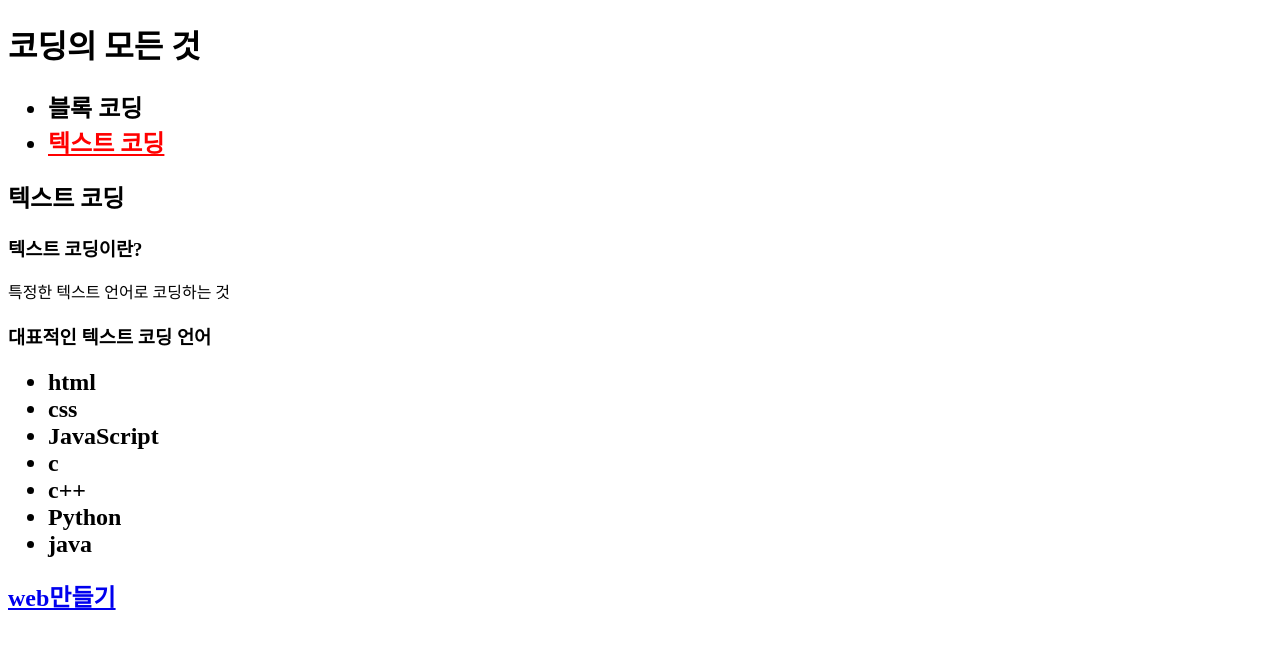
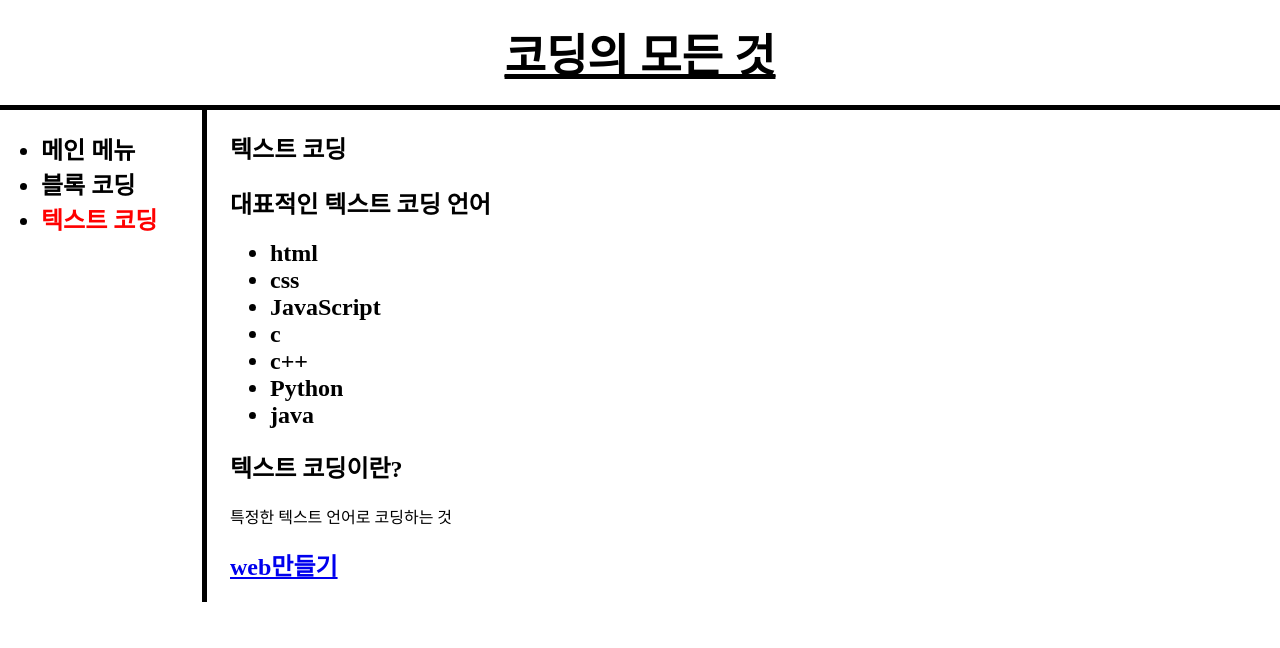
Before and after one commit to cube8368/--1ver, a plain HTML site: page 텍스트 코딩.html in a window 1280 px wide. Drawn offline with Linux system fonts and the light colour scheme.

Commit message:
css 업데이트

```diff
--- /dev/null
+++ b/style.css
@@ -0,0 +1,34 @@
+.제목 {
+    text-align: center;
+    border-bottom: 5px solid black;
+    padding: 20px;
+    display: block;
+    color: black;
+    text-decoration: underline;
+    font-size: 30px;
+    margin: 0px;
+}
+.h1 {
+    margin: 0px;
+}
+.메뉴 {
+    border-right: 5px solid black;
+    padding: 1px;
+    width: 200px;
+}
+#grid {
+    display: grid;
+    grid-template-columns: 230px 1fr;
+}
+@media(max-width:800px) {
+#grid {
+display: block;
+}
+.메뉴 {
+    border-right:none;
+}
+.제목 {
+    text-align: center;
+    border-bottom:none;
+}
+}
--- a/텍스트 코딩.html
+++ b/텍스트 코딩.html
@@ -3,42 +3,41 @@
     <head>
         <title>코딩의 모든 것-텍스트 코딩</title>
         <meta charset="utf-8">
+        <link rel="stylesheet" href="style.css">
     </head>
-    <body>
+    <body style="margin: 0px;">
             <div>
-            <div>
-                <h1>
-                    <a href="index.html" style="color: black;text-decoration: none;">
+                <h1 class="h1">
+                    <div class="제목">
+                        <a href="index.html" style="color: black;
+                        text-decoration:underline;
+                        font-size: 45px;">
                                 코딩의 모든 것
                         </a>
+                    </div>
                 </h1>
             </div>
-            <div>
+        <div id="grid">
+            <div class="메뉴">
                 <ul>
                     <h2>
+                        <li><a href="index.html" title="메인 메뉴" style="color: black;text-decoration: none;">메인 메뉴</a></li>
                         <li><a href="블록 코딩.html" title="블록 코딩" style="color: black;text-decoration: none;">블록 코딩</a></li>
-                        <li><a href="텍스트 코딩.html" title="텍스트 코딩" style="color: red;text-decoration: underline;"><strong>텍스트 코딩</strong></a></li>
+                        <li><a href="텍스트 코딩.html" title="텍스트 코딩" style="color: red;text-decoration: none;">텍스트 코딩</a></li>
                     </h2>
                 </ul>
             </div>
-        </div>
+            <div>
+                <div>
                     <div>
                         <h2>
                             텍스트 코딩
                         </h2>
                     </div>
                     <div>
-            <h3>
-                텍스트 코딩이란?
-            </h3>
-            <p>
-                특정한 텍스트 언어로 코딩하는 것
-            </p>
-        </div>
-        <div>
-            <h3>
+                        <h2>
                             대표적인 텍스트 코딩 언어
-            </h3>
+                        </h2>
                         <ul>
                             <h2>
                                 <li>
@@ -65,6 +64,16 @@
                             </h2>
                         </ul>
                     </div>
+                </div>
+                <div>
+                    <div>
+                        <h2>
+                            텍스트 코딩이란?
+                        </h2>
+                        <p>
+                            특정한 텍스트 언어로 코딩하는 것
+                        </p>
+                    </div>
                     <div>
                         <h2>
                             <a href="web만들기.html" title="web만들기">
@@ -72,5 +81,8 @@
                             </a>
                         </h2>
                     </div>
+                </div>
+            </div>
+        </div>
     </body>
 </html>
```
Also changed, not shown: JavaScript배우기.html (+13 -7 lines), css배우기.html (+13 -7 lines), html배우기.html (+12 -6 lines), index.html (+14 -10 lines), web만들기.html (+17 -14 lines), 블록 코딩.html (+16 -9 lines). Lines whose indentation alone changed are shown as unchanged.
